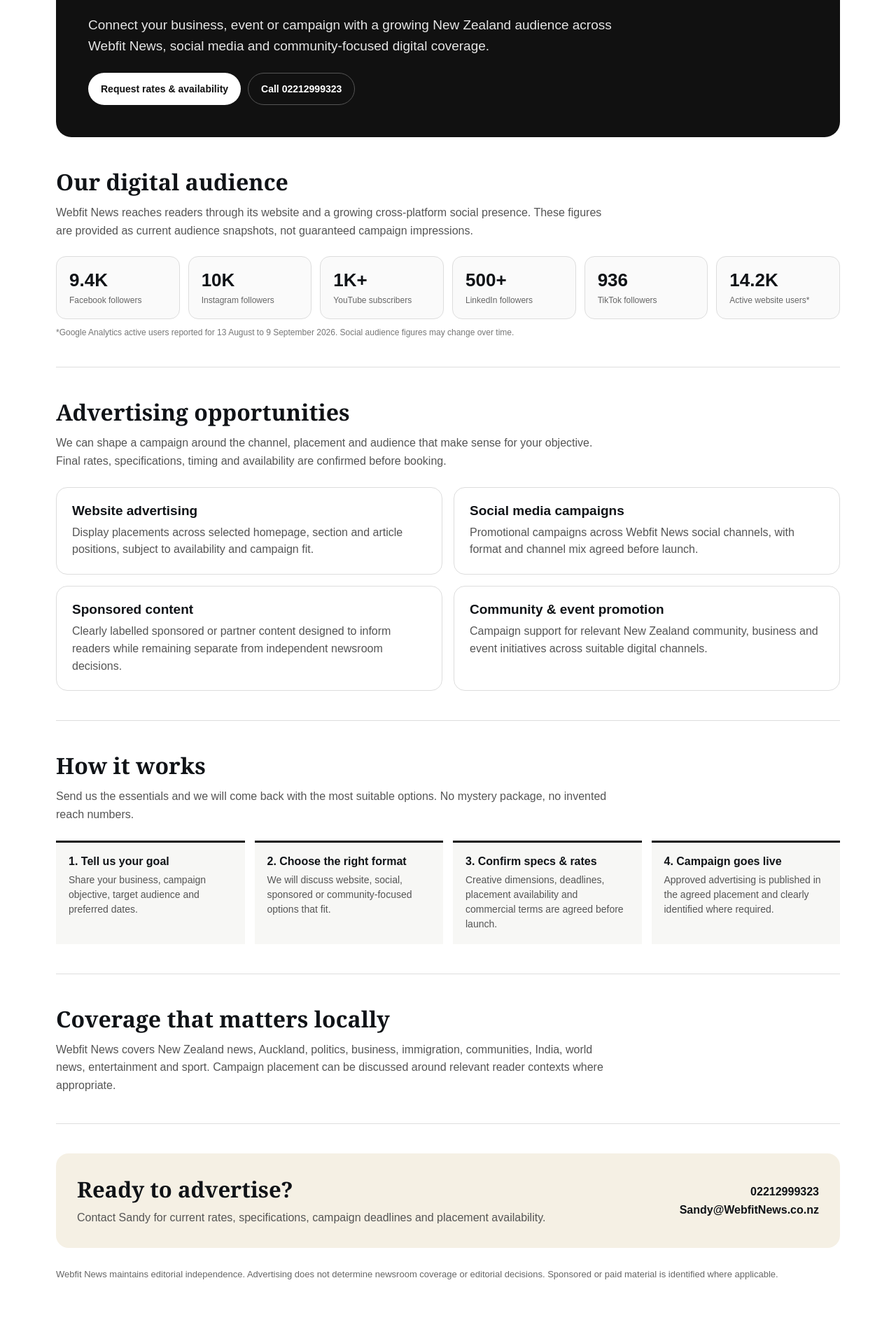
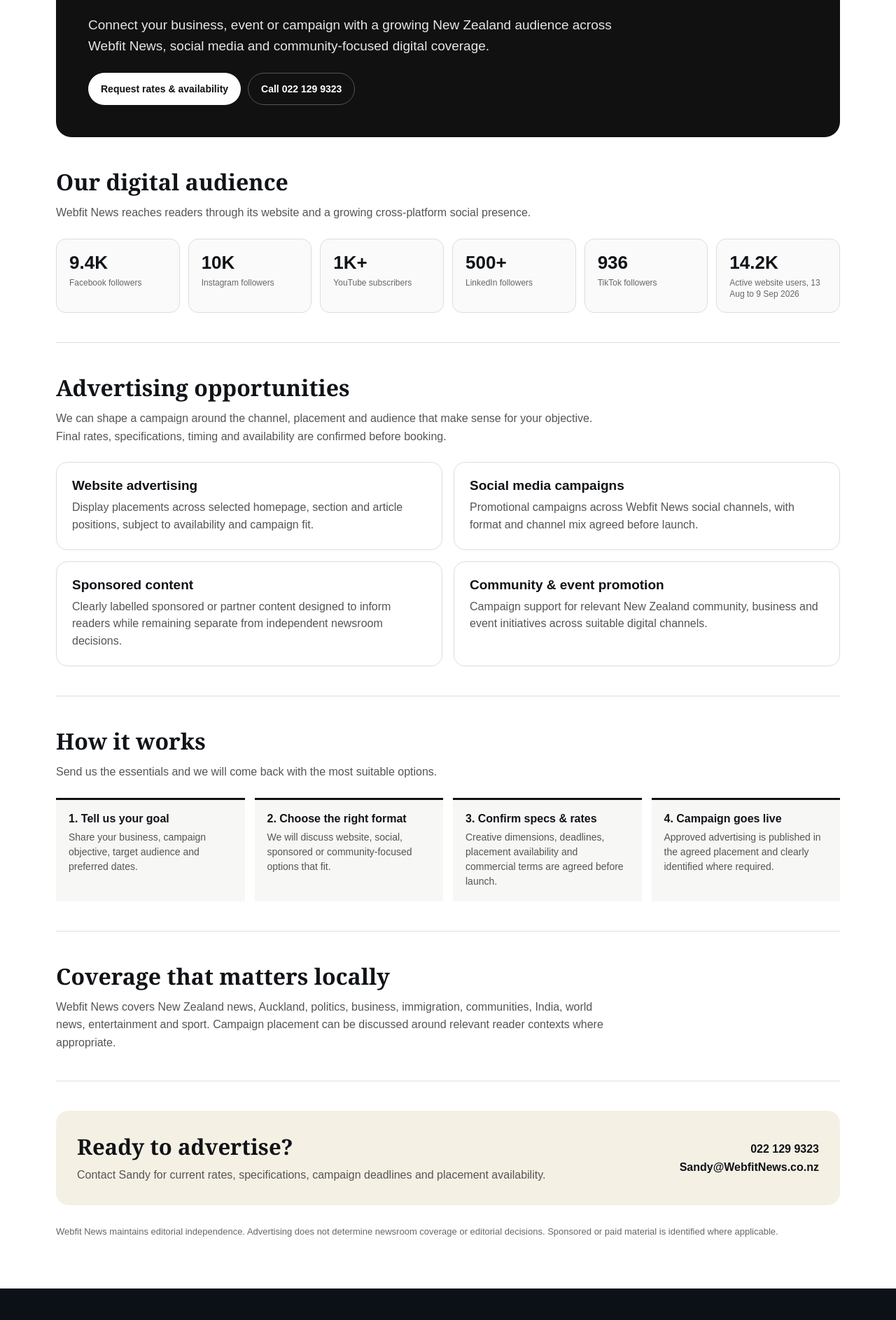
Before and after one commit to WebfitSolutionsLimitedDevelopment/webfit-news-platform, a Next.js app: page /advertise-media-kit in a window 1280 px wide. Shown: the part 474-2360 px from the top of the page at 70% size. Built offline with nearby package versions, Linux system fonts and the light colour scheme; no server answers; the database is empty.

Commit message:
Correct advertising phone number and remove analytics footnote

```diff
--- a/app/advertise-media-kit/page.tsx
+++ b/app/advertise-media-kit/page.tsx
@@ -13,7 +13,7 @@
   ['1K+','YouTube subscribers'],
   ['500+','LinkedIn followers'],
   ['936','TikTok followers'],
-  ['14.2K','Active website users*'],
+  ['14.2K','Active website users, 13 Aug to 9 Sep 2026'],
 ];
 
 const options=[
@@ -33,15 +33,14 @@
         <p className={styles.lead}>Connect your business, event or campaign with a growing New Zealand audience across Webfit News, social media and community-focused digital coverage.</p>
         <div className={styles.heroActions}>
           <a className={styles.primary} href="mailto:Sandy@WebfitNews.co.nz?subject=Advertising%20with%20Webfit%20News">Request rates & availability</a>
-          <a className={styles.secondary} href="tel:02212999323">Call 02212999323</a>
+          <a className={styles.secondary} href="tel:0221299323">Call 022 129 9323</a>
         </div>
       </section>
 
       <section className={styles.section}>
         <h2>Our digital audience</h2>
-        <p className={styles.intro}>Webfit News reaches readers through its website and a growing cross-platform social presence. These figures are provided as current audience snapshots, not guaranteed campaign impressions.</p>
+        <p className={styles.intro}>Webfit News reaches readers through its website and a growing cross-platform social presence.</p>
         <div className={styles.stats}>{audience.map(([value,label])=><div className={styles.stat} key={label}><strong>{value}</strong><span>{label}</span></div>)}</div>
-        <p className={styles.note}>*Google Analytics active users reported for 13 August to 9 September 2026. Social audience figures may change over time.</p>
       </section>
 
       <section className={styles.section}>
@@ -52,7 +51,7 @@
 
       <section className={styles.section}>
         <h2>How it works</h2>
-        <p className={styles.intro}>Send us the essentials and we will come back with the most suitable options. No mystery package, no invented reach numbers.</p>
+        <p className={styles.intro}>Send us the essentials and we will come back with the most suitable options.</p>
         <div className={styles.steps}>
           <div className={styles.step}><b>1. Tell us your goal</b><p>Share your business, campaign objective, target audience and preferred dates.</p></div>
           <div className={styles.step}><b>2. Choose the right format</b><p>We will discuss website, social, sponsored or community-focused options that fit.</p></div>
@@ -68,7 +67,7 @@
 
       <section className={styles.contact}>
         <div><h2>Ready to advertise?</h2><p>Contact Sandy for current rates, specifications, campaign deadlines and placement availability.</p></div>
-        <div className={styles.contactLinks}><a href="tel:02212999323">02212999323</a><a href="mailto:Sandy@WebfitNews.co.nz">Sandy@WebfitNews.co.nz</a></div>
+        <div className={styles.contactLinks}><a href="tel:0221299323">022 129 9323</a><a href="mailto:Sandy@WebfitNews.co.nz">Sandy@WebfitNews.co.nz</a></div>
       </section>
 
       <p className={styles.fine}>Webfit News maintains editorial independence. Advertising does not determine newsroom coverage or editorial decisions. Sponsored or paid material is identified where applicable.</p>
```
